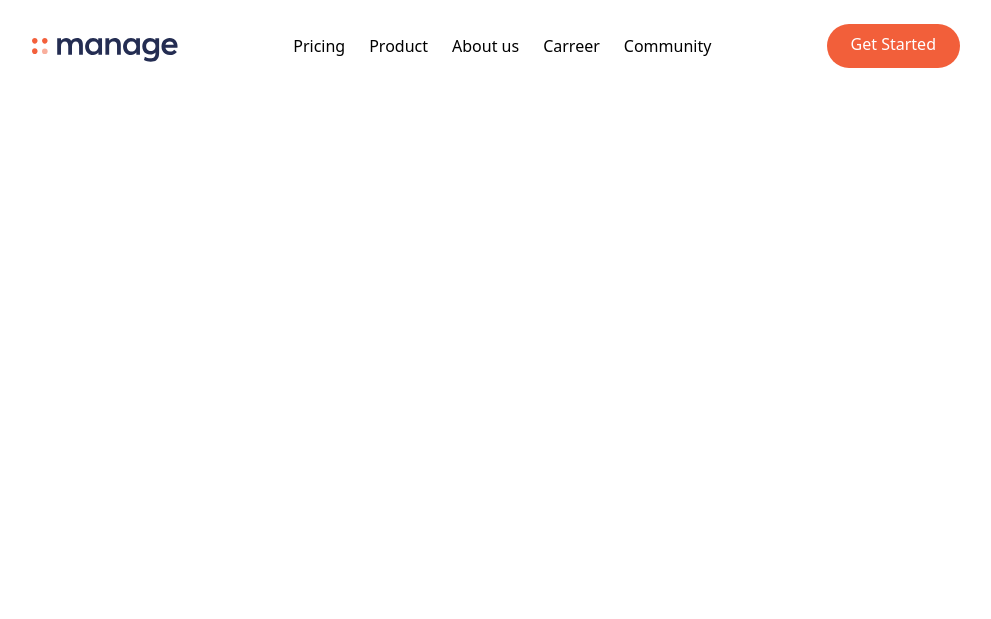
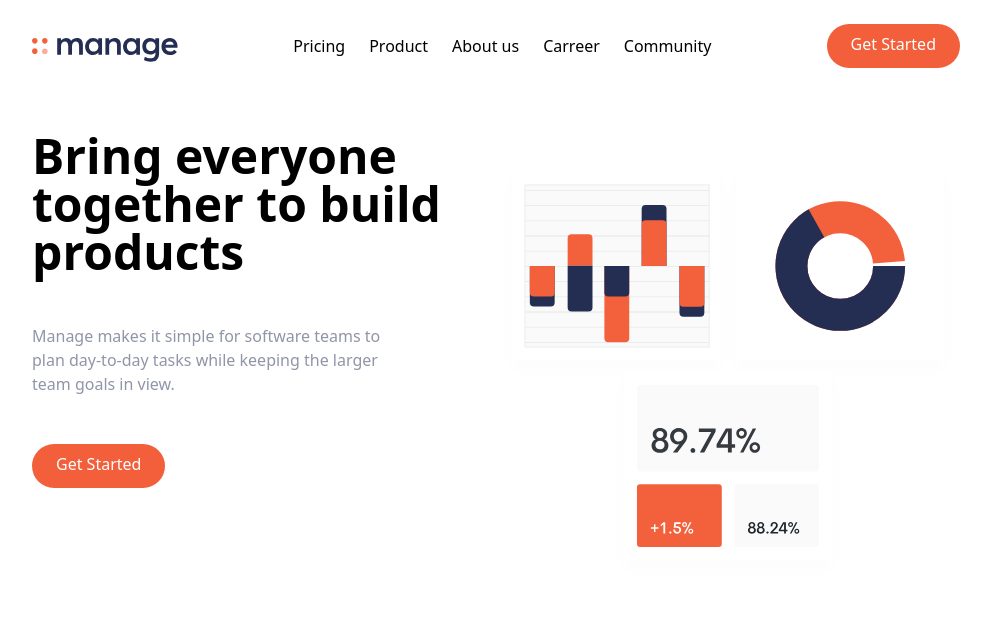
Before and after one commit to RFDonovan/tailwind-landing-page, a website: page index.html in a window 1280 px wide. Shown: the whole page, without its empty margins (144-1135 px from the left). Drawn offline with Linux system fonts and the light colour scheme.

Commit message:
Hero section OK

```diff
--- a/index.html
+++ b/index.html
@@ -14,7 +14,7 @@
 					<img src="img/logo.svg" alt="">
 				</div>
 				<!-- Menu items -->
-				<div class="hidden md:flex space-x-6">
+				<div class="hidden space-x-6 md:flex">
 					<a href="" class="hover:text-darkGrayishBlue">Pricing</a>
 					<a href="" class="hover:text-darkGrayishBlue">Product</a>
 					<a href="" class="hover:text-darkGrayishBlue">About us</a>
@@ -22,8 +22,31 @@
 					<a href="" class="hover:text-darkGrayishBlue">Community</a>
 				</div>
 				<!-- button -->
-				<a class="hidden md:block p-3 px-6 pt-2 text-white bg-brightRed rounded-full baseline hover:bg-brightRedLight" href="#">Get Started</a>
+				<a class="hidden p-3 px-6 pt-2 text-white bg-brightRed rounded-full baseline hover:bg-brightRedLight md:block" href="#">Get Started</a>
 			</div>
 		</nav>
+		<!-- Hero Section -->
+		<section id="hero">
+			<!-- Flex container -->
+			<div class="container flex flex-col-reverse items-center px-6 mx-auto mt-10 space-y-0 md:space-y-0 md:flex-row">
+				<!-- Left Item -->
+				<div class="flex flex-col mb-32 space-y-12 md:w-1/2">
+					<h1 class="max-w-md text-4xl font-bold text-center md:text-5xl md:text-left">
+						Bring everyone together to build products
+					</h1>
+					<p class="max-w-sm text-center text-darkGrayishBlue md:text-left">
+						Manage makes it simple for software teams to plan day-to-day tasks
+            while keeping the larger team goals in view.
+					</p>
+					<div class="flex justify-center md:justify-start">
+						<a class="p-3 px-6 pt-2 text-white bg-brightRed rounded-full baseline hover:bg-brightRedLight" href="#">Get Started</a>
+					</div>
+				</div>
+				<!-- Right Item:image -->
+				<div class="md:w-1/2">
+					<img src="img/illustration-intro.svg" alt="">
+				</div>
+			</div>
+		</section>
 	</body>
 </html>
```
Also changed, not shown: README.md, src/main.css.
